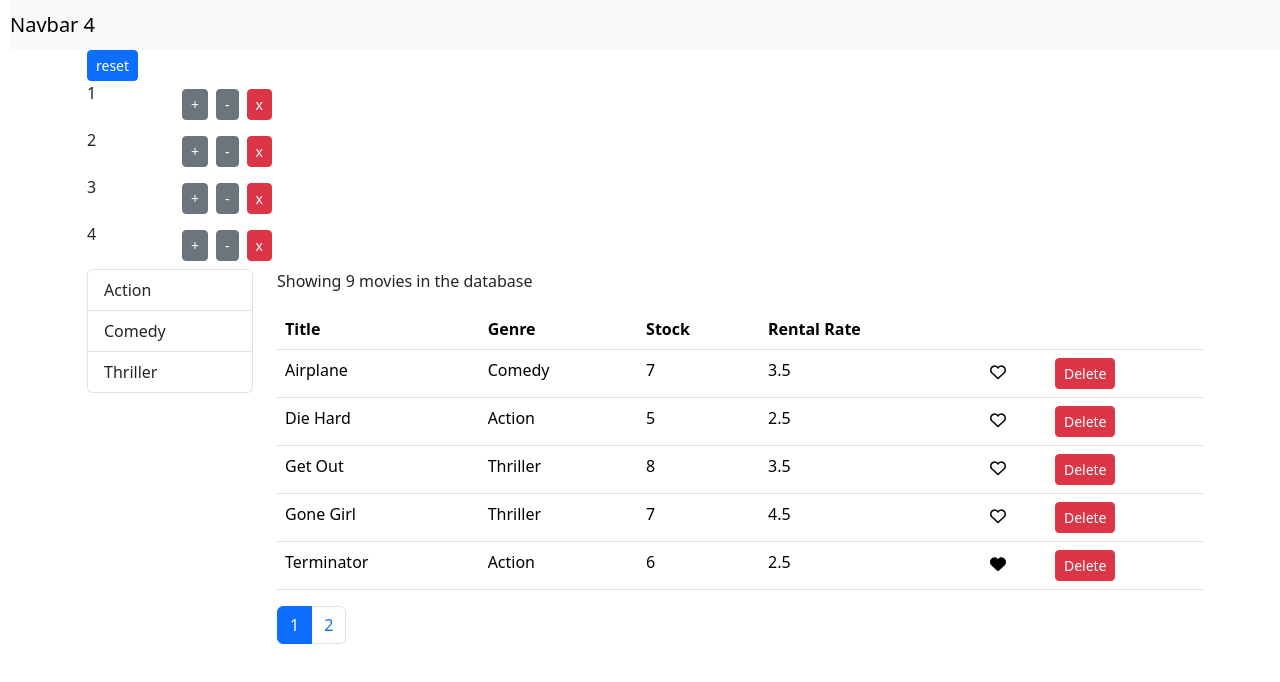
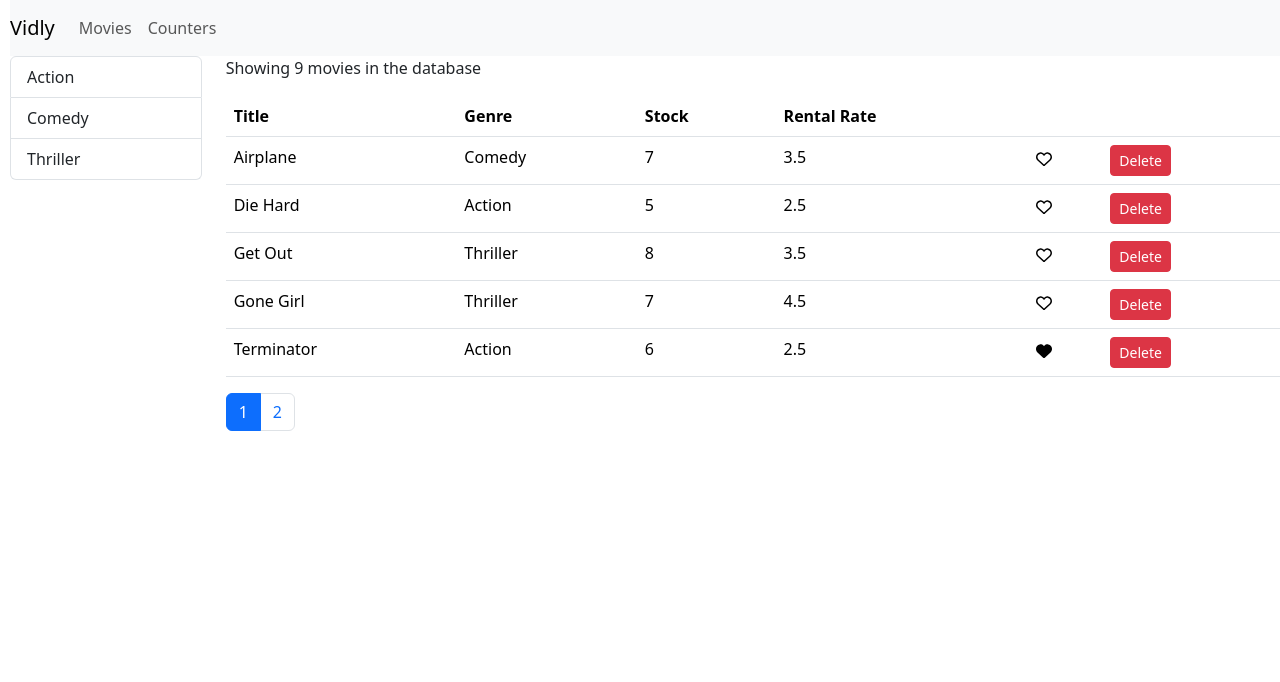
Before and after one commit to ChandiH/react_with_mosh, a React (Create React App) app: page /movies in a window 1280 px wide. Shown: the top 682 px of the page. Built offline with nearby package versions, Linux system fonts and the light colour scheme.

Commit message:
06 - Routing

```diff
--- a/package.json
+++ b/package.json
@@ -14,6 +14,7 @@
     "prop-types": "^15.8.1",
     "react": "^18.2.0",
     "react-dom": "^18.2.0",
+    "react-router-dom": "^6.14.2",
     "react-scripts": "5.0.1",
     "web-vitals": "^2.1.4"
   },
--- a/src/App.js
+++ b/src/App.js
@@ -2,7 +2,14 @@ import React, { Component } from "react";
 import "./App.css";
 import Counters from "./components/counters";
 import NavBar from "./components/navbar";
+import {
+  createBrowserRouter,
+  createRoutesFromElements,
+  RouterProvider,
+  Route,
+} from "react-router-dom";
 import MovieList from "./components/movieListComponent";
+
 class App extends Component {
   state = {
     counters: [
@@ -28,6 +35,7 @@ class App extends Component {
     counters[index].value--;
     this.setState({ counters });
   };
+
   handleDelete = (counterId) => {
     console.log(counterId);
     this.setState({
@@ -39,22 +47,57 @@ class App extends Component {
     this.setState(this.state.counters.map((c) => (c.value = 0)));
   };
 
+  pressed = () => console.log("pressed");
+
+  router = createBrowserRouter(
+    createRoutesFromElements(
+      <Route path="/" element={<NavBar />}>
+        <Route path="movies" element={<MovieList />} />
+        <Route
+          path="counters"
+          element={
+            <Counters
+              counters={this.state.counters}
+              onDelete={this.handleDelete}
+              onReset={this.handleReset}
+              onIncrement={this.handleIncrement}
+              onDecrement={this.handleDecrement}
+            />
+          }
+        />
+      </Route>
+    )
+  );
+
+  // router = createBrowserRouter([
+  //   {
+  //     path: "/",
+  //     element: <NavBar />,
+  //     children: [
+  //       {
+  //         path: "movies",
+  //         element: <MovieList />,
+  //       },
+  //       {
+  //         path: "counters",
+  //         element: (
+  //           <Counters
+  //             counters={this.state.counters}
+  //             onDelete={this.handleDelete}
+  //             onReset={this.handleReset}
+  //             onIncrement={this.handleIncrement}
+  //             onDecrement={this.handleDecrement}
+  //           />
+  //         ),
+  //       },
+  //     ],
+  //   },
+  // ]);
+
   render() {
     return (
       <React.Fragment>
-        <NavBar
-          totalCounters={this.state.counters.filter((c) => c.value > 0).length}
-        />
-        <main className="container">
-          <Counters
-            counters={this.state.counters}
-            onDelete={this.handleDelete}
-            onReset={this.handleReset}
-            onIncrement={this.handleIncrement}
-            onDecrement={this.handleDecrement}
-          />
-          <MovieList />
-        </main>
+        <RouterProvider router={this.router} />
       </React.Fragment>
     );
   }
--- a/src/components/common/pagination.jsx
+++ b/src/components/common/pagination.jsx
@@ -16,9 +16,9 @@ const Pagination = ({ totalItems, pageSize, onPageChange, currentPage }) => {
             key={p}
             className={p === currentPage ? "page-item active" : "page-item"}
           >
-            <a className="page-link" onClick={() => onPageChange(p)}>
+            <span className="page-link" onClick={() => onPageChange(p)}>
               {p}
-            </a>
+            </span>
           </li>
         ))}
       </ul>
--- a/src/components/navbar.jsx
+++ b/src/components/navbar.jsx
@@ -1,10 +1,40 @@
 import React from "react";
+import { Link, Outlet } from "react-router-dom";
 
 const NavBar = ({ totalCounters }) => {
   return (
-    <nav className="navbar navbar-light bg-light">
-      <span className="navbar-brand mb-0 h1">Navbar {totalCounters}</span>
-    </nav>
+    <>
+      <nav className="navbar navbar-expand-lg navbar-light bg-light">
+        <span className="navbar-brand">Vidly</span>
+        <button
+          className="navbar-toggler"
+          type="button"
+          data-toggle="collapse"
+          data-target="#navbarSupportedContent"
+          aria-controls="navbarSupportedContent"
+          aria-expanded="false"
+          aria-label="Toggle navigation"
+        >
+          <span className="navbar-toggler-icon"></span>
+        </button>
+
+        <div className="collapse navbar-collapse" id="navbarSupportedContent">
+          <ul className="navbar-nav mr-auto">
+            <li className="nav-item active">
+              <Link className="nav-link" to="/movies">
+                Movies
+              </Link>
+            </li>
+            <li className="nav-item">
+              <Link className="nav-link" to="/counters">
+                Counters
+              </Link>
+            </li>
+          </ul>
+        </div>
+      </nav>
+      <Outlet />
+    </>
   );
 };
 
```
Also changed, not shown: 1 other file (tests, documents, lock files or other folders).
